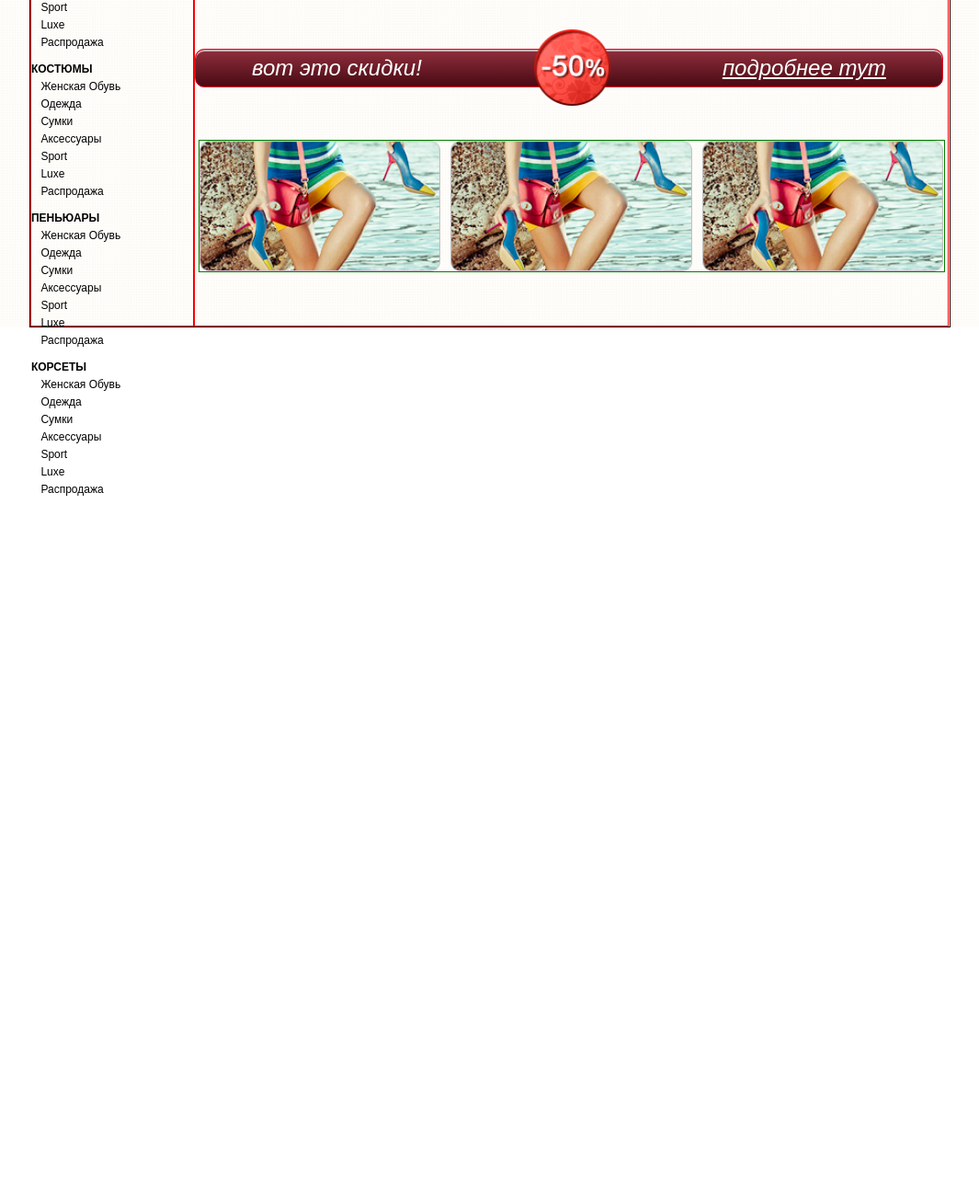
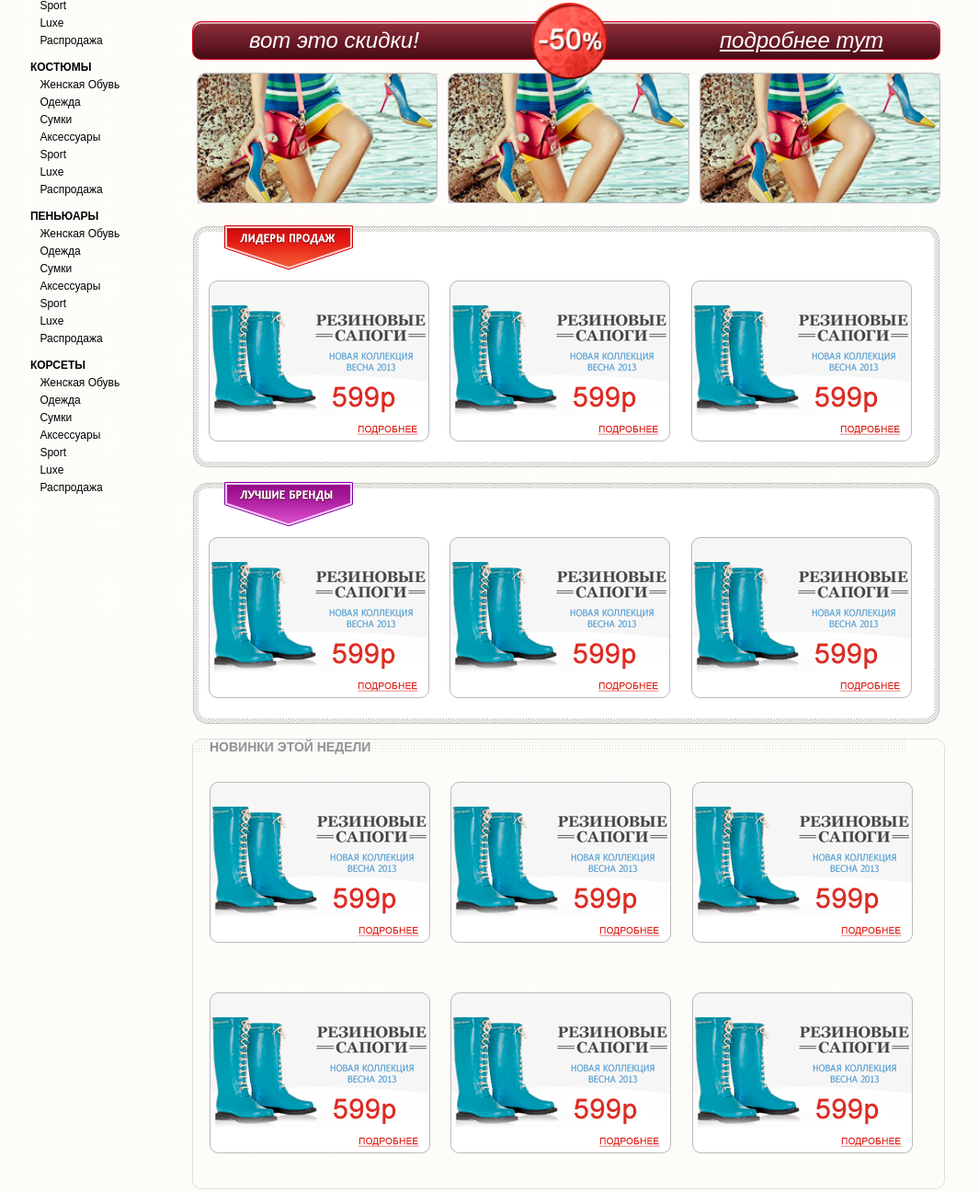
Before and after one commit to 3BEPbE/verstka2, a website: page app/index.html in a window 1280 px wide. Shown: the part 702-1998 px from the top of the page at 92% size, without its empty margins (110-1175 px from the left). Before the commit the page ends 1241 px from the top, so only its background shows below. Drawn offline with Linux system fonts and the light colour scheme.

Commit message:
end some project

```diff
--- a/app/index.html
+++ b/app/index.html
@@ -195,6 +195,28 @@
                         <img src="img/block_top.png" class="block__horizont_items" alt="block">
                         <img src="img/block_top.png" class="block__horizont_items" alt="block">
                 </div>
+                <div class="block__horizont_second">
+                    <img src="img/lider.png" alt="lider_sales" class="block_horizont_lider">
+                    <img src="img/sapogi.png" alt="sapogi" class="block__horizont_second_items">
+                    <img src="img/sapogi.png" alt="sapogi" class="block__horizont_second_items">
+                    <img src="img/sapogi.png" alt="sapogi" class="block__horizont_second_items">
+                </div>
+                <div class="block__horizont_third">
+                        <img src="img/best_lider.png" alt="lider_sales" class="block_horizont_lider">
+                        <img src="img/sapogi.png" alt="sapogi" class="block__horizont_third_items">
+                        <img src="img/sapogi.png" alt="sapogi" class="block__horizont_third_items">
+                        <img src="img/sapogi.png" alt="sapogi" class="block__horizont_third_items">
+                </div>
+                <div class="block__horizont_fourth">
+                        <h2 class="block__horizont_text">новинки этой недели</h2>
+                        <img src="img/sapogi.png" alt="sapogi" class="block__horizont_fourth_items">
+                        <img src="img/sapogi.png" alt="sapogi" class="block__horizont_fourth_items">
+                        <img src="img/sapogi.png" alt="sapogi" class="block__horizont_fourth_items">
+                        <img src="img/sapogi.png" alt="sapogi" class="block__horizont_fourth_items">
+                        <img src="img/sapogi.png" alt="sapogi" class="block__horizont_fourth_items">
+                        <img src="img/sapogi.png" alt="sapogi" class="block__horizont_fourth_items">
+                </div>
+
             </div>
         </div>
     </div>
--- a/app/sass/main.scss
+++ b/app/sass/main.scss
@@ -18,8 +18,6 @@ body {
 }
 
 .wrapper {
-    display: flex;
-    flex-direction: column;
     font-family: Arial, Helvetica, sans-serif;
     min-width: 80.37em;
     background: url('../img/background.png');
@@ -30,7 +28,6 @@ body {
     margin-right: auto;
     display: flex;
     flex-wrap: wrap;
-    border: 1px solid black;
 }
 
 .header__top {
@@ -250,10 +247,8 @@ body {
     display: flex;
     width: 11em;
     margin-top: 11px;
-    border: 1px solid red;
 }
 .main_wrapper {
-    border: 1px solid red;
     display: flex;
     flex-wrap: wrap;
     width: 51.2em;
@@ -274,6 +269,7 @@ body {
 .block__sale {
     display: flex;
     justify-content: space-around;
+    margin-top: 30px;
     align-items: center;
     height: 40px;
     width: 50.75em;
@@ -297,16 +293,68 @@ body {
 }
 .block__sale_percent {
     height: 83px;
+    z-index: 100;
 }
 .block__horizont {
     display: flex;
+    margin-top: 14px;
     justify-content: space-between;
-    border: 1px solid green;
     height: 142px;
     width: 50.62em;
     margin-left: auto;
     margin-right: auto;
+    z-index: 0;
+}
+.block__horizont_items {
+    background: url('../img/horizont_bg.png') no-repeat;
 }
 .block__horizont_second {
-
+    background: url('../img/horizont_bg.png') no-repeat;
+    display: block;
+    position: relative;
+    margin-top: 24px;
+    width: 51.2em;
 }
+.block__horizont_second_items{
+    margin-top: 60px;
+    margin-bottom: 28px;
+    margin-left: 18px;
+}
+.block_horizont_lider {
+    height: 48px;
+    position: absolute;
+    margin-left: 35px;
+}
+.block__horizont_third {
+    background: url('../img/horizont_bg.png') no-repeat;
+    display: block;
+    position: relative;
+    width: 51.2em;
+    margin-top: 12px;
+}
+.block__horizont_third_items {
+    margin-top: 60px;
+    margin-bottom: 28px;
+    margin-left: 18px;
+}
+.block__horizont_fourth {
+    background: url('../img/horizont_bg_fourth.png') no-repeat;
+    border: 1px solid #dfdfdf;
+    display: block;
+    border-radius: 10px;
+    margin-top: 12px;
+    margin-bottom: 105px;
+}
+.block__horizont_text {
+    margin-left: 18px;
+    height: 30px;
+    font-size: 14px;
+    font-family: "Arial";
+    color: #939393;
+    text-transform: uppercase;
+}
+.block__horizont_fourth_items {
+    margin-left: 18px;
+    margin-top: 16px;
+    margin-bottom: 34px;
+}
```
Also changed, not shown: app/css/main.css, app/img/best_lider.png (added), app/img/horizont_bg.png (added), app/img/horizont_bg_fourth.png (added), app/img/lider.png (added), app/img/sapogi.png (added), 1 other file.
